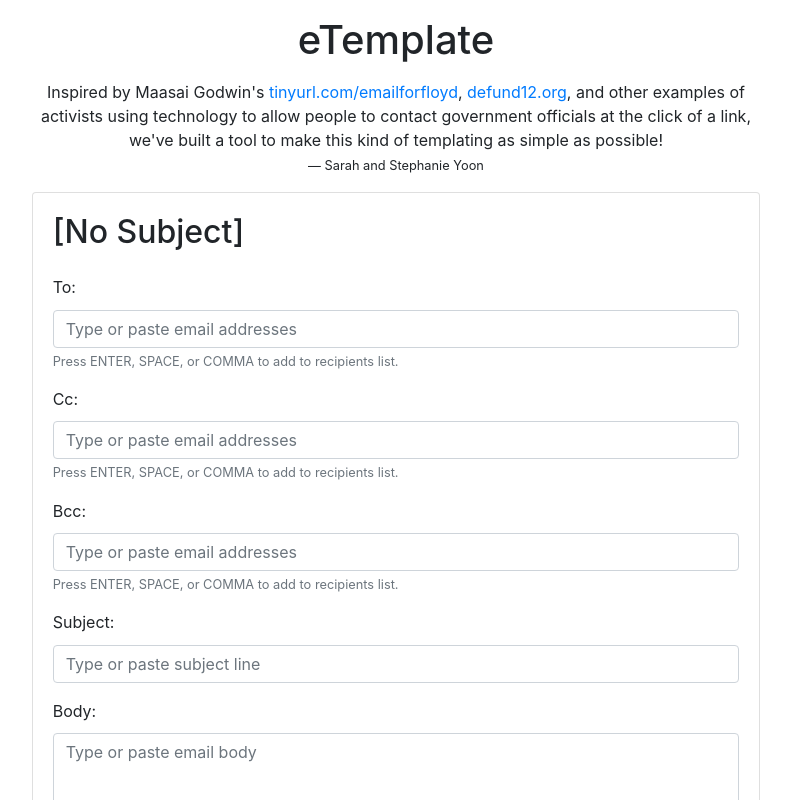
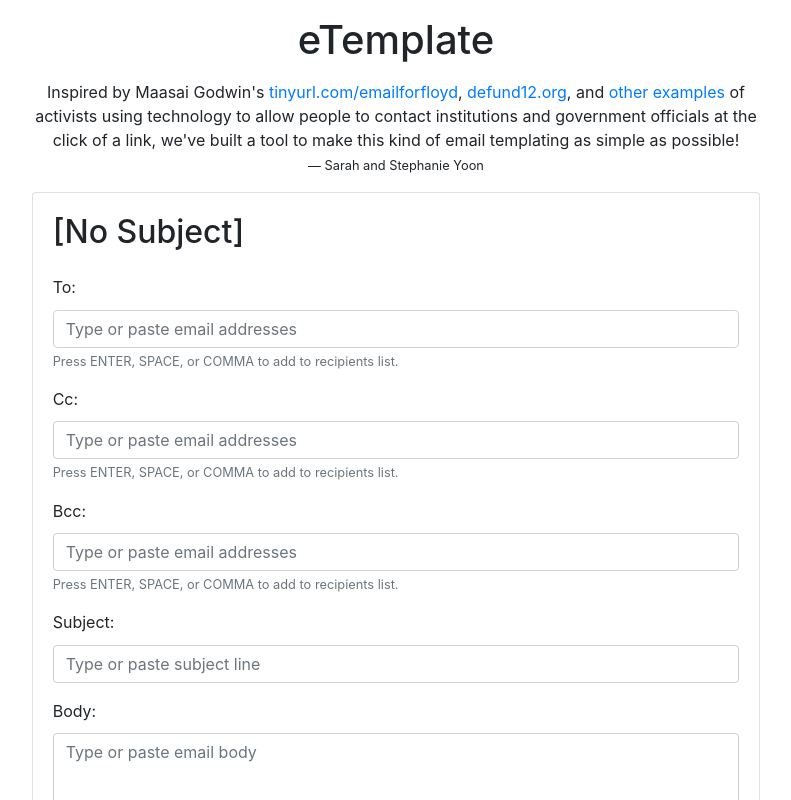
Before and after one commit to syoon123/etemplate, a React (Create React App) app in the folder app/: page / in a window 1280 px wide. Shown: the top 800 px of the page, without its empty margins (244-1035 px from the left). Built offline with nearby package versions, Linux system fonts and the light colour scheme.

Commit message:
hopefully added image to link preview and updated description

```diff
--- a/app/public/index.html
+++ b/app/public/index.html
@@ -7,9 +7,10 @@
     <meta name="theme-color" content="#000000" />
     <meta
       name="description"
-      content="Inspired by Maasai Godwin's tinyurl.com/emailforfloyd, defund12.org, and other examples of activists using technology to allow people to contact government officials at the click of a link, we've built a tool to make this kind of templating as simple as possible!"
+      content="Inspired by Maasai Godwin's tinyurl.com/emailforfloyd, defund12.org, and other examples of activists using technology to allow people to contact institutions and government officials at the click of a link, we've built a tool to make this kind of email templating as simple as possible!"
     />
-    <link rel="apple-touch-icon" href="%PUBLIC_URL%/logo192.png" />
+    <meta name="title" content="eTemplate"/>
+    <link rel="image_src" href="%PUBLIC_URL%/logo192.png" />
     <!--
       manifest.json provides metadata used when your web app is installed on a
       user's mobile device or desktop. See https://developers.google.com/web/fundamentals/web-app-manifest/
--- a/app/src/App.tsx
+++ b/app/src/App.tsx
@@ -135,7 +135,7 @@ export default function App() {
               >
                 tinyurl.com/emailforfloyd
               </a>
-              ,&nbsp;
+              ,{' '}
               <a
                 href="https://defund12.org"
                 target="_blank"
@@ -143,10 +143,18 @@ export default function App() {
               >
                 defund12.org
               </a>
-              , and other examples of activists using technology to allow people
-              to contact government officials at the click of a link, we've
-              built a tool to make this kind of templating as simple as
-              possible!
+              , and{' '}
+              <a
+                href="https://sayitagain.carrd.co/"
+                target="_blank"
+                rel="noopener noreferrer"
+              >
+                other examples
+              </a>{' '}
+              of activists using technology to allow people to contact
+              institutions and government officials at the click of a link,
+              we've built a tool to make this kind of email templating as simple
+              as possible!
             </p>
           </Col>
         </Row>
```
